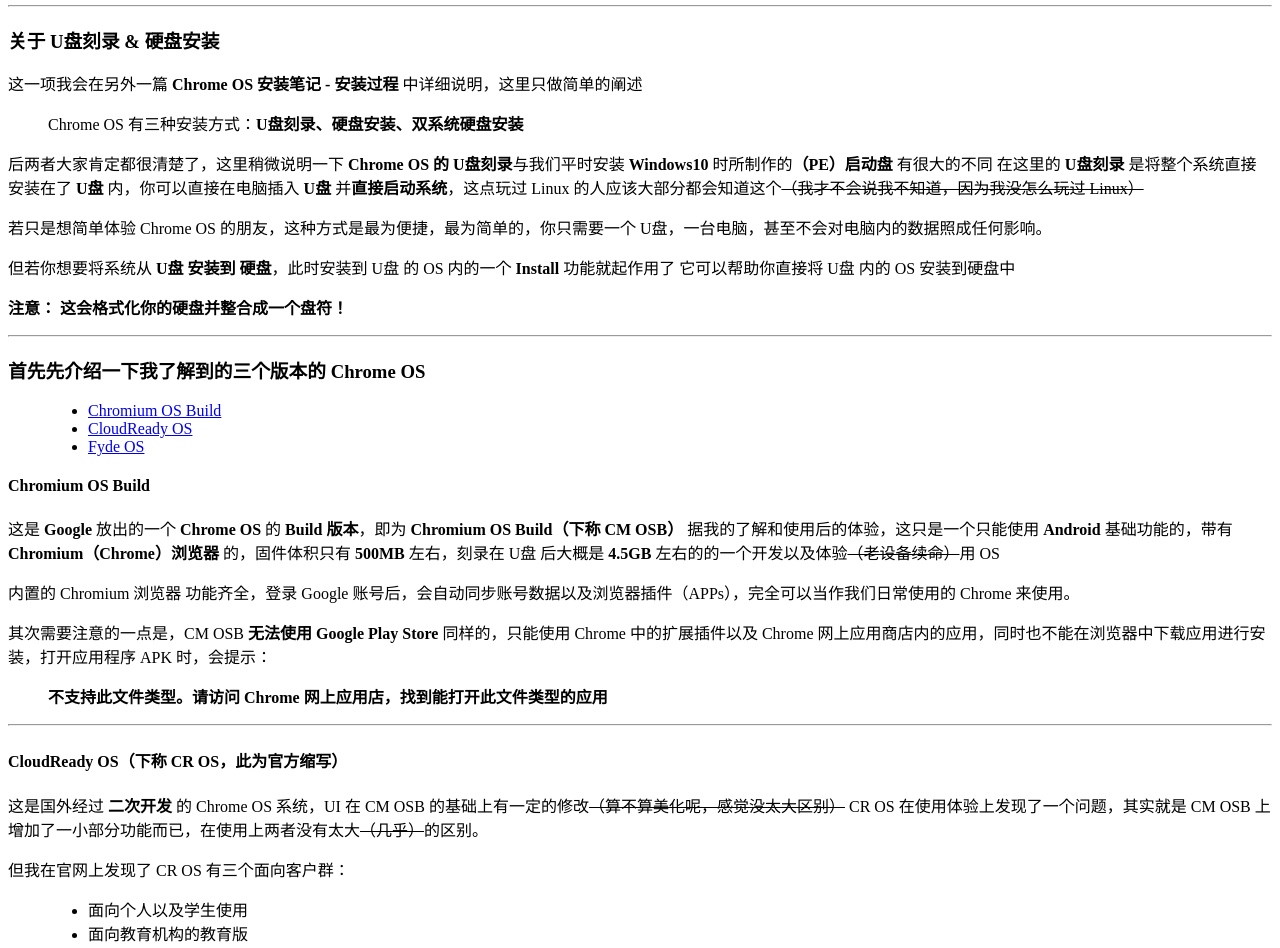
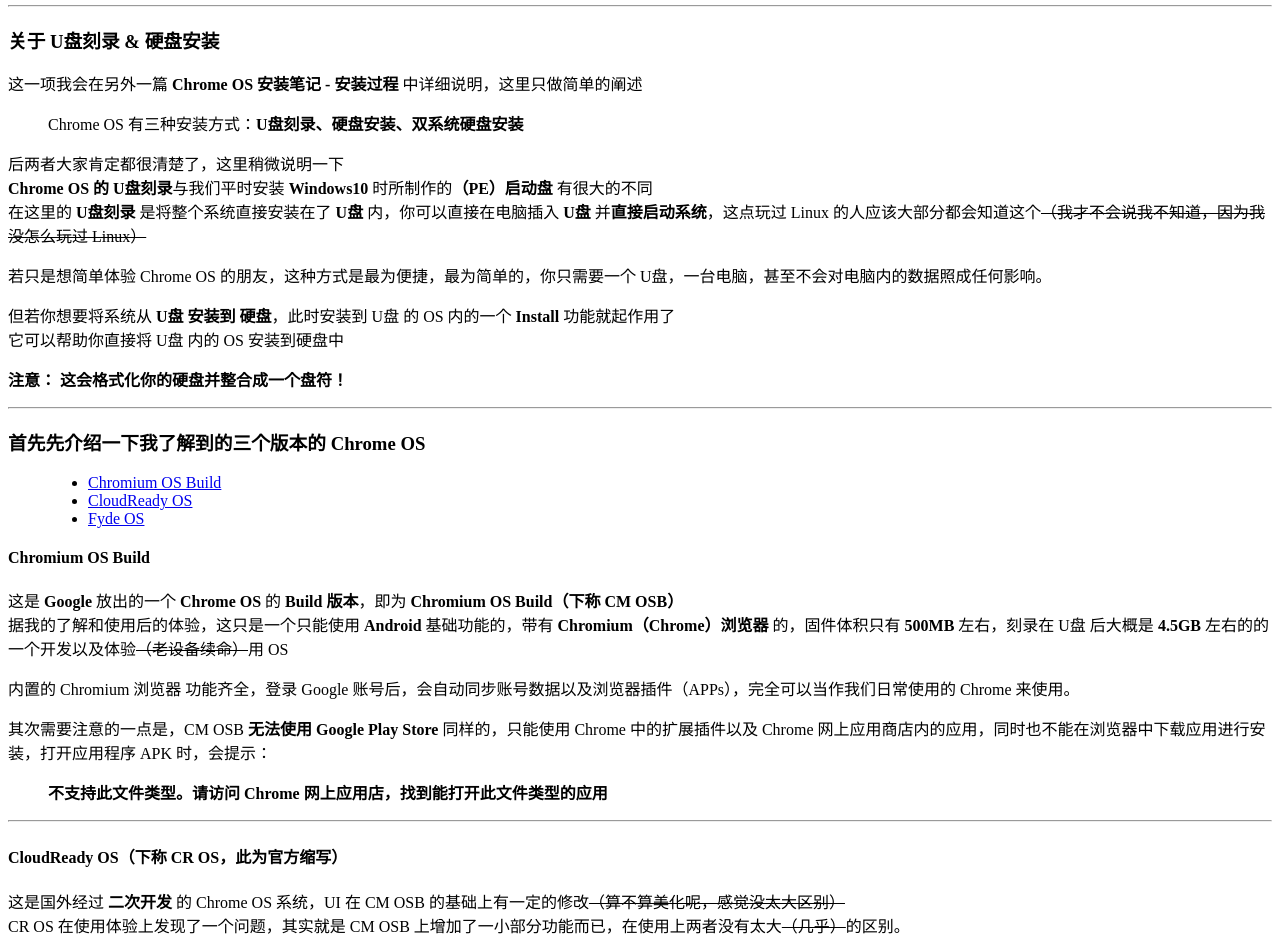
Before and after one commit to SenaJun/SenaJun.github.xyz, a Jekyll site: the page built from _posts/2019-5-13-Chrome-OS-Install-Note-1.md, in a window 1280 px wide and 1400 px high, scrolled down 1011 px. Shown: the top 948 px of the window. Built offline with Jekyll 4.4.1, drawn with Linux system fonts in a browser that asks for light colours; comment, search, counter and statistics services are not loaded; some of the changed text lies outside the part shown.

```diff
--- a/_posts/2019-5-13-Chrome-OS-Install-Note-1.md
+++ b/_posts/2019-5-13-Chrome-OS-Install-Note-1.md
@@ -32,13 +32,13 @@ tags:
 
 > Chrome OS 有三种安装方式：**U盘刻录、硬盘安装、双系统硬盘安装**
 
-后两者大家肯定都很清楚了，这里稍微说明一下
-**Chrome OS 的 U盘刻录**与我们平时安装 **Windows10** 时所制作的**（PE）启动盘** 有很大的不同
+后两者大家肯定都很清楚了，这里稍微说明一下 <br>
+**Chrome OS 的 U盘刻录**与我们平时安装 **Windows10** 时所制作的**（PE）启动盘** 有很大的不同 <br>
 在这里的 **U盘刻录** 是将整个系统直接安装在了 **U盘** 内，你可以直接在电脑插入 **U盘** 并**直接启动系统**，这点玩过 Linux 的人应该大部分都会知道这个~~（我才不会说我不知道，因为我没怎么玩过 Linux）~~
 
 若只是想简单体验 Chrome OS 的朋友，这种方式是最为便捷，最为简单的，你只需要一个 U盘，一台电脑，甚至不会对电脑内的数据照成任何影响。
 
-但若你想要将系统从 **U盘 安装到 硬盘**，此时安装到 U盘 的 OS 内的一个 **Install** 功能就起作用了
+但若你想要将系统从 **U盘 安装到 硬盘**，此时安装到 U盘 的 OS 内的一个 **Install** 功能就起作用了 <br>
 它可以帮助你直接将 U盘 内的 OS 安装到硬盘中
 
 **注意： 这会格式化你的硬盘并整合成一个盘符！**
@@ -52,7 +52,8 @@ tags:
 > - [Fyde OS](https://fydeos.com/ "Fyde OS")
 
 ####  Chromium OS Build
-这是 **Google** 放出的一个 **Chrome OS** 的 **Build 版本**，即为 **Chromium OS Build（下称 CM OSB）**
+
+这是 **Google** 放出的一个 **Chrome OS** 的 **Build 版本**，即为 **Chromium OS Build（下称 CM OSB）** <br>
 据我的了解和使用后的体验，这只是一个只能使用 **Android** 基础功能的，带有 **Chromium（Chrome）浏览器** 的，固件体积只有 **500MB** 左右，刻录在 U盘 后大概是 **4.5GB** 左右的的一个开发以及体验~~（老设备续命）~~用 OS
 
 内置的 Chromium 浏览器 功能齐全，登录 Google 账号后，会自动同步账号数据以及浏览器插件（APPs），完全可以当作我们日常使用的 Chrome 来使用。
@@ -65,8 +66,8 @@ tags:
 
 #### CloudReady OS（下称 CR OS，此为官方缩写）
 
-这是国外经过 **二次开发** 的 Chrome OS 系统，UI 在 CM OSB 的基础上有一定的修改~~（算不算美化呢，感觉没太大区别）~~
-CR OS 在使用体验上发现了一个问题，其实就是 CM OSB 上增加了一小部分功能而已，在使用上两者没有太大~~（几乎）~~的区别。
+这是国外经过 **二次开发** 的 Chrome OS 系统，UI 在 CM OSB 的基础上有一定的修改~~（算不算美化呢，感觉没太大区别）~~ <br>
+CR OS 在使用体验上发现了一个问题，其实就是 CM OSB 上增加了一小部分功能而已，在使用上两者没有太大~~（几乎）~~的区别。 <br>
 
 但我在官网上发现了 CR OS 有三个面向客户群：
 
@@ -74,18 +75,18 @@ CR OS 在使用体验上发现了一个问题，其实就是 CM OSB 上增加了
 > - 面向教育机构的教育版
 > - 面向企业机构的企业版
 
-除开**个人免费版**之外，另两个是**收费使用**的
-使用收费版本，似乎会获得 **Chrome 管与 Google 管理控制台之间的完全兼容**
-关于**收费版**的进阶功能，或者其收费版是否能够支持 Play Store 或者安装其他 APK 这点并不清楚
-但是根据推油 **某推友（此处匿名，如有需要我会写出是谁）** 所提供的情报所知，CR OS 是并不能够支持 Play Store 的
+除开**个人免费版**之外，另两个是**收费使用**的 <br>
+使用收费版本，似乎会获得 **Chrome 管与 Google 管理控制台之间的完全兼容** <br>
+关于**收费版**的进阶功能，或者其收费版是否能够支持 Play Store 或者安装其他 APK 这点并不清楚 <br>
+但是根据推油 **某推友（此处匿名，如有需要我会写出是谁）** 所提供的情报所知，CR OS 是并不能够支持 Play Store 的 <br>
 这似乎是由于 Chrome OS 某些地方没有开源共享的原因
 
-如需了解更多，请点击下方链接了解详情：
+如需了解更多，请点击下方链接了解详情： <br>
 https://neverware.zendesk.com/hc/en-us/articles/221303948-Does-CloudReady-support-the-Google-Play-Store-Android-Apps-
 
-**值得注意的是：**
-CR OS 在设置中有一项，有一项 **Linux（测试版）** 的设置，该设置是一个安装项目
-**安装后，可在你的 Chrome OS 设备上运行 Linux 工具、编辑器和 IDE**
+**值得注意的是：**  <br>
+CR OS 在设置中有一项，有一项 **Linux（测试版）** 的设置，该设置是一个安装项目 <br>
+**安装后，可在你的 Chrome OS 设备上运行 Linux 工具、编辑器和 IDE** <br>
 ![Chrome OS Linux 工具](https://raw.githubusercontent.com/SenaJun/SenaJun.github.io/master/img/Chrome_OS_Install_Note/Linux_Tools.jpg "Chrome OS Linux 工具")
 
 安装后，即会在你的设备中添加 Linux 终端，并单独为 Linux 做了一个分区
@@ -98,51 +99,51 @@ CR OS 在设置中有一项，有一项 **Linux（测试版）** 的设置，该
 
 #### Fyde OS
 
-最后关于 Fyde OS，与 CR OS 相同，这是一个经过**国内二次开发**的 OS
+最后关于 Fyde OS，与 CR OS 相同，这是一个经过**国内二次开发**的 OS  <br>
 但 Fyde OS，出乎意料的让我简单的体验到了一个**严格意义上很不完整的**，但是比起前两款 OS 更有使用体验的 Chrome OS
 
 为什么说它严格意义上不完整呢 ？
 
-有一个决定性的因素，因为他是国内二次开发的 Chrome OS，理所当然的，也缺少了 **Google 套件**，但关于这点，稍后还有补充说明**~~（调侃官方）~~**
+有一个决定性的因素，因为他是国内二次开发的 Chrome OS，理所当然的，也缺少了 **Google 套件**，但关于这点，稍后还有补充说明**~~（调侃官方）~~** <br>
 正因为它缺少了 **Google 套件**，在第一次进入系统的时候，也就缺少了 **Google 账号登录认证**，相信知道 Chrome OS，以及玩过 Android 刷机的朋友们，都知道这个，就不过多阐述。
 
 但这并不能说它不完整，反而没有 **Google 账号登录认证**，对于大部分用户来说是个好处。
 
-它的 Chromium 浏览器，是经过 **Fyde OS 特别定制**的 Chromium 浏览器。相信看到**特别定制**这四个字的人应该猜到了。
+它的 Chromium 浏览器，是经过 **Fyde OS 特别定制**的 Chromium 浏览器。相信看到**特别定制**这四个字的人应该猜到了。 <br>
 是的，这个经过特别定制的 Chromium，**无法登录 Google 账号**，为什么？**因为它把这个功能完美的砍掉了**，只保留了浏览器除了账号同步外，的完整功能。
 
 ![Fyde OS Chromium 版本](https://raw.githubusercontent.com/SenaJun/SenaJun.github.io/master/img/Chrome_OS_Install_Note/Fyde_OS_Chromium.png "Fyde OS Chromium 版本")
 
 这一点让我很是难过，但它的其他特点和优点，弥补了它这一不足。
 
-大家在我的截图下方任务栏可以看见，我已经使用上了** Play Store**，甚至安装上了** Telegram**。
-没错，Fyde OS 是**支持 Play Store** 的，**这意味着 Fyde OS 可以正常安装 APK 应用程序 ！**
-我甚至在其应用抽屉中看到了 **安卓设置**，当我进入关于设备中查看的同时，我很是惊讶。
-Fyde OS 使用的是 **Android Pie**，也就是我们的 **Android 9.0 系统 ！**
+大家在我的截图下方任务栏可以看见，我已经使用上了** Play Store**，甚至安装上了** Telegram**。 <br>
+没错，Fyde OS 是**支持 Play Store** 的，**这意味着 Fyde OS 可以正常安装 APK 应用程序 ！** <br>
+我甚至在其应用抽屉中看到了 **安卓设置**，当我进入关于设备中查看的同时，我很是惊讶。 <br>
+Fyde OS 使用的是 **Android Pie**，也就是我们的 **Android 9.0 系统 ！** <br>
 我们甚至可以打开 Pie 所内置的 **Android 彩蛋**
 
 ![Fyde OS 安卓版本](https://raw.githubusercontent.com/SenaJun/SenaJun.github.io/master/img/Chrome_OS_Install_Note/Fyde_OS_Android_Pie.png "Fyde OS 安卓版本")
 
-但是应用的兼容性似乎并不怎么样
-我利用 **Play Store** 以及 **酷安**，安装了一部分应用，甚至游戏
+但是应用的兼容性似乎并不怎么样 <br>
+我利用 **Play Store** 以及 **酷安**，安装了一部分应用，甚至游戏 <br>
 兼容性方面还有待我去慢慢测试，有兴趣的朋友可以看我后续 **安装笔记 - 安装过程**，自行安装 Chrome OS 后使用体验
 
-**值得注意的是：**
-**Fyde OS 与 CR OS 相同，拥有 Linux（测试版）设置，可以在你的 Fyde OS 中安装 Linux 终端使用。**
+**值得注意的是：** <br>
+**Fyde OS 与 CR OS 相同，拥有 Linux（测试版）设置，可以在你的 Fyde OS 中安装 Linux 终端使用。** <br>
 当然，这可用性以及实用性远比 CM OSB 以及 CR OS 要高得多。
 
 ------
 
 ### 关于 Chrome OS 的交互体验
 
-当然，我一开始就是冲着在桌面平台运行桌面版 Android 的目的来的
+当然，我一开始就是冲着在桌面平台运行桌面版 Android 的目的来的 <br>
 当初看到 **Google Pixel Slate** 的桌面 UI 的时候，就被吸引住了
 
-但关于 **Chrome OS 的交互设计体验**，是不是每个人都喜欢这并不好说，但至少我是很喜欢的
-但是论交互动画之类的一些东西，肯定是 Mac OS 做的更好，但因为我并没有使用过 MacBook，这里也不拿出来做对比了ww
+但关于 **Chrome OS 的交互设计体验**，是不是每个人都喜欢这并不好说，但至少我是很喜欢的 <br>
+但是论交互动画之类的一些东西，肯定是 Mac OS 做的更好，但因为我并没有使用过 MacBook，这里也不拿出来做对比了ww <br>
 我可以很直白的说，Chrome OS 的 UI 以及交互动画方面，是我喜欢的类型。
 
-因为 Android 系统也是 Linux 系统，**Chrome OS 若加上 Fyde OS 和 CR OS 的 Linux 终端**
+因为 Android 系统也是 Linux 系统，**Chrome OS 若加上 Fyde OS 和 CR OS 的 Linux 终端** <br>
 实用性或许不比图形界面的 Ubuntu 之类的 Linux 系统差。
 
 但就目前来说，我觉得肯定还是比不上的，而这就全看后续大家的使用对比后的体验了。
@@ -153,7 +154,7 @@ Fyde OS 使用的是 **Android Pie**，也就是我们的 **Android 9.0 系统
 
 ### 调侃一下 Fyde OS 的官方
 
-按照 Fyde OS 官方的说法，Fyde OS 内是无法使用也不提供 Google 服务的，并很清楚的指出法律，说是违法行为来着ww
+按照 Fyde OS 官方的说法，Fyde OS 内是无法使用也不提供 Google 服务的，并很清楚的指出法律，说是违法行为来着ww <br>
 在使用中，你也无法在应用抽屉以及设置中找到 Google 服务框架、Play Store 一系列应用
 
 当然，Chromium 浏览器也直接砍掉了 Google 账号同步，我称其为经过 Fyde OS 定制的 Chromium 浏览器
@@ -170,9 +171,9 @@ Fyde OS 使用的是 **Android Pie**，也就是我们的 **Android 9.0 系统
 
 ### 最后
 
-从可用性和实用性的角度出发，我个人认为 Fyde OS 是远比 另两款 OS 要强的多的
-但是需要注意的是，Fyde OS 的 Chromium **无法登录 Google 账号同步**，以及文件管理器中并**没有内置 Google Drive**，这一点可能会让你有点头大，Google Drive 还好，安装 APK 便完事了，但 Chromium 的 Google 账号同步可能就比较麻烦了。
+从可用性和实用性的角度出发，我个人认为 Fyde OS 是远比 另两款 OS 要强的多的 <br>
+但是需要注意的是，Fyde OS 的 Chromium **无法登录 Google 账号同步**，以及文件管理器中并**没有内置 Google Drive**，这一点可能会让你有点头大， <br> Google Drive 还好，安装 APK 便完事了，但 Chromium 的 Google 账号同步可能就比较麻烦了。
 
-CR OS 以及 CM OSB，并**不推荐用来当作主系统使用**，除非你真的有需要，因为对于我来说实用性实在是太低了
-当然，若你想为你的老设备续命，不妨可以试试这几款 OS
+CR OS 以及 CM OSB，并**不推荐用来当作主系统使用**，除非你真的有需要，因为对于我来说实用性实在是太低了 <br>
+当然，若你想为你的老设备续命，不妨可以试试这几款 OS <br>
 你甚至可以将其当作一台**安装了 Chrome OS 的 Linux 设备**使用
```
